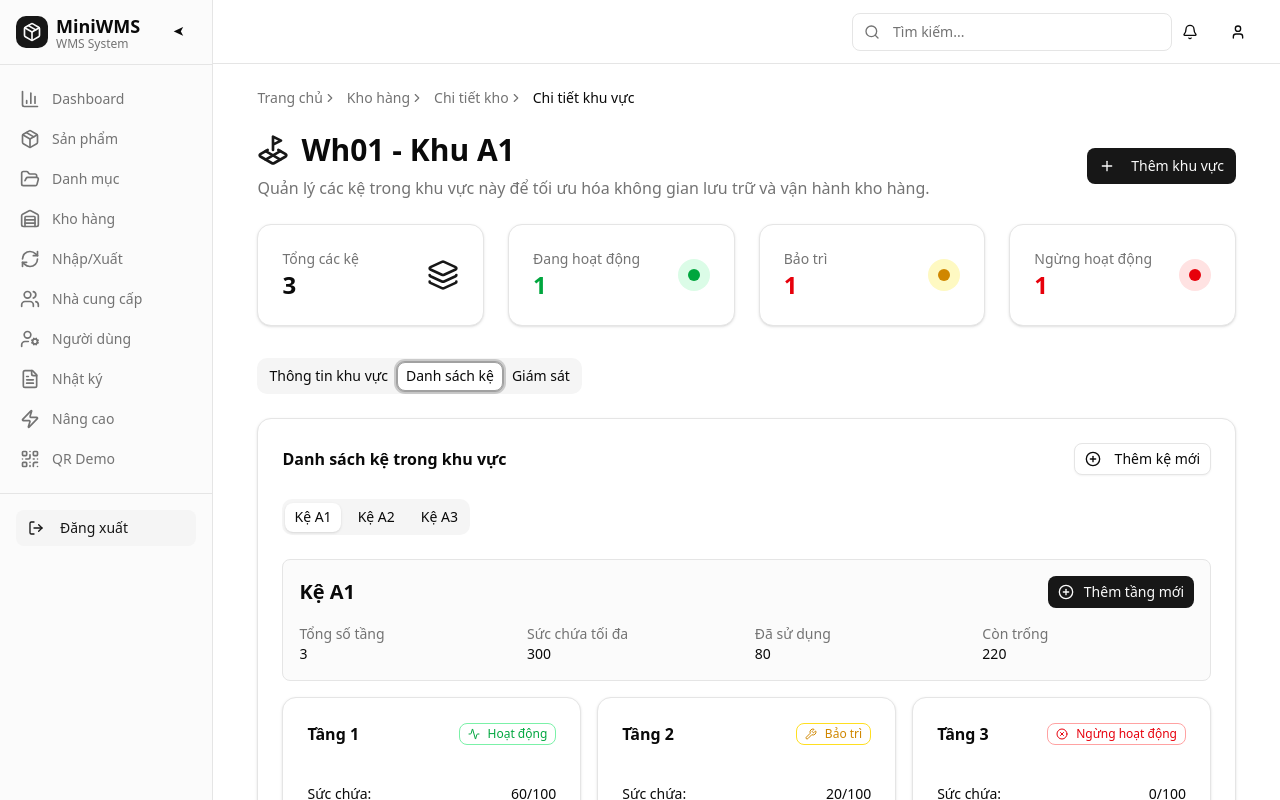
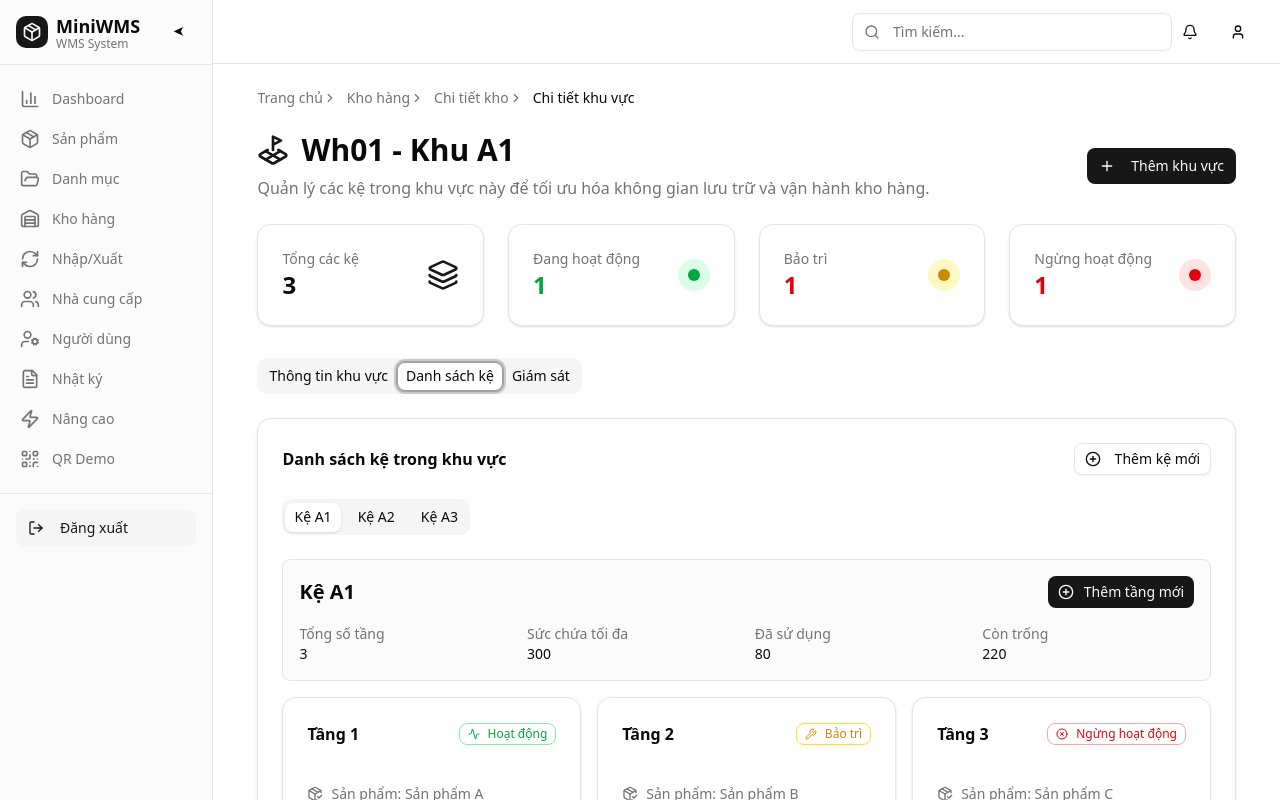
Before and after one commit to limbanga/miniWMS, a React (Vite) app in the folder miniWMS/: page /app/warehouses/1/zones/1 in a window 1280 px wide. Both pictures are taken after a click on the tab "Danh sách kệ". Shown: the top 800 px of the page. Built offline with nearby package versions, Linux system fonts and the light colour scheme.

Commit message:
feat: add productName field to ShelfLevel and display in ShelfLevelCard

```diff
--- a/miniWMS/src/components/ShelfGrid.tsx
+++ b/miniWMS/src/components/ShelfGrid.tsx
@@ -16,6 +16,7 @@ const shelves = [
         capacity: 100,
         currentStock: 60,
         status: "active",
+        productName: "Sản phẩm A",
       },
       {
         id: "level-1-2",
@@ -24,6 +25,7 @@ const shelves = [
         capacity: 100,
         currentStock: 20,
         status: "maintenance",
+        productName: "Sản phẩm B",
       },
       {
         id: "level-1-3",
@@ -32,6 +34,7 @@ const shelves = [
         capacity: 100,
         currentStock: 0,
         status: "inactive",
+        productName: "Sản phẩm C",
       },
     ] satisfies ShelfLevel[],
   },
--- a/miniWMS/src/components/cards/ShelfLevelCard.tsx
+++ b/miniWMS/src/components/cards/ShelfLevelCard.tsx
@@ -14,6 +14,7 @@ import {
   XCircle,
   Pencil,
   Trash,
+  PackageCheck,
 } from "lucide-react";
 
 interface Props {
@@ -61,6 +62,17 @@ export default function ShelfLevelCard({
         </CardTitle>
       </CardHeader>
       <CardContent className="text-sm space-y-3">
+        {/* Tên sản phẩm */}
+        <div className="flex items-center gap-2 text-muted-foreground">
+          <PackageCheck className="w-4 h-4" />
+          <span>
+            {level.productName
+              ? `Sản phẩm: ${level.productName}`
+              : "Không có sản phẩm"}
+          </span>
+        </div>
+
+        {/* Sức chứa */}
         <div className="flex justify-between">
           <span>Sức chứa:</span>
           <span>
@@ -69,6 +81,7 @@ export default function ShelfLevelCard({
         </div>
         <Progress value={percent} className="h-2" />
 
+        {/* Hành động */}
         <div className="flex justify-end gap-2 pt-2 border-t mt-2">
           <Button
             variant="ghost"
@@ -86,7 +99,6 @@ export default function ShelfLevelCard({
           >
             <Trash className="w-4 h-4 text-red-500" />
           </Button>
-
         </div>
       </CardContent>
     </Card>
--- a/miniWMS/src/data/types.ts
+++ b/miniWMS/src/data/types.ts
@@ -98,4 +98,5 @@ export interface ShelfLevel {
   capacity: number;
   currentStock: number;
   status: "active" | "inactive" | "maintenance";
+  productName?: string; // Optional, if the level is assigned to a specific product
 }
```
